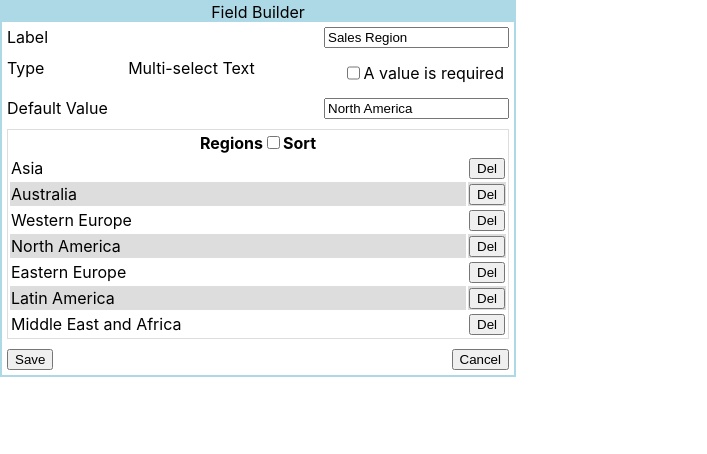
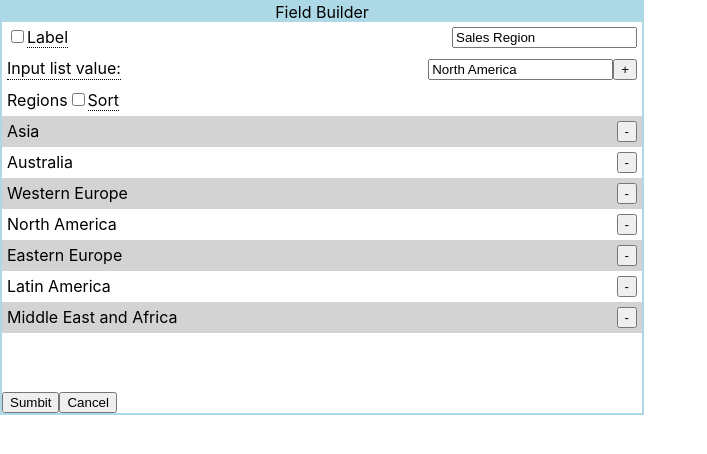
Before and after one commit to sonofdust/QuickBase, a React (Create React App) app: page / in a window 1280 px wide. Shown: the top 454 px of the page, without its empty margins (0-707 px from the left). Built offline with nearby package versions, Linux system fonts and the light colour scheme.

Commit message:
I just need to add the object to local storage

```diff
--- a/package.json
+++ b/package.json
@@ -5,6 +5,7 @@
   "dependencies": {
     "react": "^16.7.0",
     "react-dom": "^16.7.0",
+    "react-icons": "^3.2.2",
     "react-scripts": "2.1.2",
     "react-select": "^2.1.2"
   },
--- a/src/App.css
+++ b/src/App.css
@@ -1,5 +1,8 @@
+
+
+
 .outter-div {
-  width: 40%;
+  width: 50%;
   border: 2px solid lightblue;
 }
 
--- a/src/App.js
+++ b/src/App.js
@@ -1,6 +1,9 @@
 import React, { Component } from "react";
 //import { LocationList } from "./components/LocationList";
 // import { bindCallback } from "rxjs";
+import { Tooltip } from "./components/tooltip/tooltip";
+
+import { Selectionlist } from "./components/selectionlist/selectionlist";
 import "./App.css";
 
 const FieldService = {
@@ -22,7 +25,20 @@ const FieldService = {
     };
   },
   saveField(fieldJson) {
+    const url = "http://www.mocky.io/v2/566061f21200008e3aabd919";
     console.log(fieldJson);
+
+    fetch(url, {
+      method: "post",
+      body: JSON.stringify(fieldJson)
+    })
+      .then(function(response) {
+        //        console.log(response);
+        return response.json();
+      })
+      .then(function(data) {
+        console.log(data);
+      });
   }
 };
 
@@ -30,19 +46,17 @@ class App extends Component {
   constructor() {
     super();
     this.state = FieldService.getField();
+    this.labelNode = React.createRef();
+    this.inputNode = React.createRef();
+    this.submitBtn = React.createRef();
     this.sortChoices();
   }
+
   deleteItem = e => {
     e.persist();
+    e.preventDefault();
     this.setState({
       choices: this.state.choices.filter(item => item !== e.target.value)
-    });
-  };
-
-  handelRequiredCheckBox = e => {
-    e.persist();
-    this.setState({
-      required: e.target.checked
     });
   };
 
@@ -68,79 +82,193 @@ class App extends Component {
     );
   };
 
+  validateInputValues = () => {
+    this.submitBtn.disabled =
+    this.state.required && this.state.label.trim().length === 0;
+  };
+
+  //*************************************** PROCESS LABLE INPUT ************************************************
+  handelRequiredCheckBox = e => {
+    e.persist();
+    this.setState(
+      {
+        required: e.target.checked
+      },
+      () => {
+        this.validateInputValues();
+      }
+    );
+  };
+
+  handelLabelChange = e => {
+    this.setState(
+      {
+        label: this.labelNode.value
+      },
+      () => {
+        this.validateInputValues();
+      }
+    );
+  };
+  //*************************************** PROCESS LIST INPUT ************************************************
+  addToList = () => {
+    if (
+      this.inputNode.value.trim().length > 0 &&
+      this.state.choices.indexOf(this.inputNode.value) < 0
+    ) {
+      this.setState(
+        {
+          choices: [...this.state.choices, this.inputNode.value]
+        },
+        () => {
+          this.sortChoices();
+          this.validateInputValues();
+        }
+      );
+    } else {
+      if (this.inputNode.value.trim().length)
+        alert(`${this.inputNode.value} is aready in the list.`);
+    }
+    this.inputNode.value = "";
+  };
+
+  handleInputListChange = e => {
+    this.validateInputValues();
+  };
+
+  handleListInputKeyPress = e => {
+    if (e.charCode === 13) {
+      this.addToList();
+    }
+  };
+
+  //*************************** PRECESS SUBMIT AND CLEAR ***************************************
+  postJSON = () => {
+    //Default must be added before submitted
+
+    if (this.state.choices.indexOf(this.state.default) < 0) {
+      this.setState(
+        {
+          choices: [...this.state.choices, this.state.default]
+        },
+        () => {
+          this.sortChoices();
+          FieldService.saveField(this.state);
+        }
+      );
+    } else {
+      FieldService.saveField(this.state);
+    }
+  };
   handleSubmit = e => {
+    e.persist();
     e.preventDefault();
-    console.log(this.state);
+    if (this.inputNode.value.length > 0) {
+      const msg = `${
+        this.inputNode.value
+      } has not been added to the list.  Do you wish to preceed?`;
+      if (window.confirm(msg)) {
+        this.postJSON();
+      } else {
+        this.inputNode.focus();
+      }
+    } else {
+      this.postJSON();
+    }
   };
 
   render() {
     return (
-      <form onSubmit={this.handleSubmit}>
       <div className="outter-div">
         <div className="inner-header-div">
           <span>Field Builder</span>
         </div>
         <div className="container">
-            <span>Label</span>
-            <input type="text" defaultValue={this.state.label} />
-          </div>
-          <div className="container">
-            <span>Type</span>
-            <span>Multi-select Text</span>
-            <span className="container">
+          <span>
             <input
               id="require"
               type="checkbox"
               checked={this.state.required}
+              ref={node => {
+                this.requireCheckNode = node;
+              }}
               onChange={this.handelRequiredCheckBox}
             />
-              A value is required
+            <Tooltip
+              label={"Label"}
+              message={
+                "Check box will require user to enter value.  If check and input blank builder will display an error."
+              }
+            />
           </span>
-          </div>
-          <div className="container">
-            <span>Default Value</span>
-            <input type="text" defaultValue={this.state.default} />
+          <input
+            type="text"
+            ref={node => {
+              this.labelNode = node;
+            }}
+            defaultValue={this.state.label}
+            onChange={this.handelLabelChange}
+          />
         </div>
 
         <div className="container">
-            <table>
-              <thead>
-                <tr>
-                  <th colSpan="2">
+          <Tooltip
+            label={"Input list value:"}
+            message={
+              "Location input field to be added to the list.  Press Enter or click '+' button."
+            }
+          />
+          <span>
+            <input
+              type="text"
+              ref={node => {
+                this.inputNode = node;
+              }}
+              onKeyPress={this.handleListInputKeyPress}
+              onChange={this.handleInputListChange}
+              defaultValue={this.state.default}
+            />
+            <button onClick={this.addToList}>+</button>
+          </span>
+        </div>
+
+        <div className="container">
+          <div>
+            <span>
               Regions
               <input
                 id="sort"
                 type="checkbox"
+                ref={node => {
+                  this.sortCheckNode = node;
+                }}
                 checked={this.state.displayAlpha}
                 onChange={this.handelSortCheckBox}
               />
-                    Sort
-                  </th>
-                </tr>
-              </thead>
-              <tbody>
-                {this.state.choices.map((choice, i) => {
-                  return (
-                    <tr key={choice}>
-                      <td>{choice}</td>
-                      <td className="tight-tr">
-                        <button value={choice} onClick={this.deleteItem}>
-                          Del
+              <Tooltip
+                label={"Sort"}
+                message={"Check box to sort area list."}
+              />
+            </span>
+          </div>
+        </div>
+        <Selectionlist
+          choices={this.state.choices}
+          deleteItem={this.deleteItem}
+        />
+
+        <div>
+          <button
+            ref={node => {
+              this.submitBtn = node;
+            }}
+            onClick={this.handleSubmit}
+          >
+            Sumbit
           </button>
-                      </td>
-                    </tr>
-                  );
-                })}
-              </tbody>
-            </table>
-          </div>
-
-          <div className="container">
-            <button>Save</button>
           <button>Cancel</button>
         </div>
       </div>
-      </form>
     );
   }
 }
--- /dev/null
+++ b/src/components/selectionlist/selectionlist.css
@@ -0,0 +1,34 @@
+div.y-scroll {
+  width: auto;
+  height: 275px;
+  overflow: scroll;
+}
+
+.container {
+  justify-content: space-between;
+  word-wrap: break-word;
+  width: auto;
+  display: inline-block;
+}
+
+.row:nth-child(odd) {
+  background: lightgray;
+}
+
+.dont-break-out {
+  /* These are technically the same, but use both */
+  overflow-wrap: break-word;
+  word-wrap: break-word;
+
+  -ms-word-break: break-all;
+  /* This is the dangerous one in WebKit, as it breaks things wherever */
+  word-break: break-all;
+  /* Instead use this non-standard one: */
+  word-break: break-word;
+
+  /* Adds a hyphen where the word breaks, if supported (No Blink) */
+  -ms-hyphens: auto;
+  -moz-hyphens: auto;
+  -webkit-hyphens: auto;
+  hyphens: auto;
+}
--- /dev/null
+++ b/src/components/selectionlist/selectionlist.js
@@ -0,0 +1,24 @@
+import React from "react";
+import "./selectionlist.css";
+export class Selectionlist extends React.Component {
+//  constructor(props) {
+//    super(props);
+//  }
+
+  render() {
+    return (
+      <div className="y-scroll">
+        {this.props.choices.map((choice, i) => {
+          return (
+            <div className="container row dont-break-out" key={i}>
+              <span>{choice}</span>
+              <button value={choice} onClick={this.props.deleteItem}>
+                -
+              </button>
+            </div>
+          );
+        })}
+      </div>
+    );
+  }
+}
--- /dev/null
+++ b/src/components/tooltip/tooltip.css
@@ -0,0 +1,32 @@
+
+.tooltip {
+    position: relative;
+    display: inline-block;
+    border-bottom: 1px dotted black;
+  }
+
+  .tooltip .tooltiptext {
+    visibility: hidden;
+    width: 120px;
+    background-color: lightgoldenrodyellow;
+    color:black;
+    text-align: center;
+    border-color:black;
+
+    border-radius: 4px;
+    padding: 4px 0;
+
+    /* Position the tooltip */
+    position: absolute;
+    z-index: 1;
+    top: 100%;
+    left: 50%;
+    margin-left: -60px;
+    opacity: 0;
+    transition: opacity 1s;
+  }
+
+  .tooltip:hover .tooltiptext {
+    visibility: visible;
+    opacity: 1;
+  }
--- /dev/null
+++ b/src/components/tooltip/tooltip.js
@@ -0,0 +1,15 @@
+import React from "react";
+import "./tooltip.css";
+export class Tooltip extends React.Component {
+//  constructor(props) {
+//    super(props);
+//  }
+  render() {
+    return (
+      <div className="tooltip">
+        {this.props.label}
+        <span className="tooltiptext">{this.props.message}</span>
+      </div>
+    );
+  }
+}
```
Also changed, not shown: 1 other file (tests, documents, lock files or other folders). Lines whose indentation alone changed are shown as unchanged.
